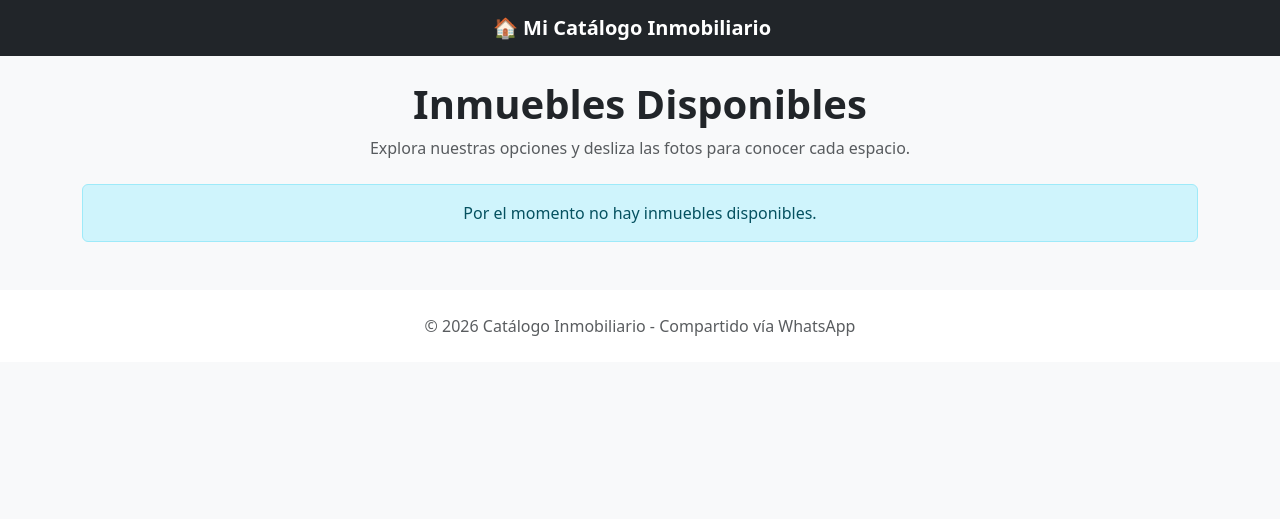
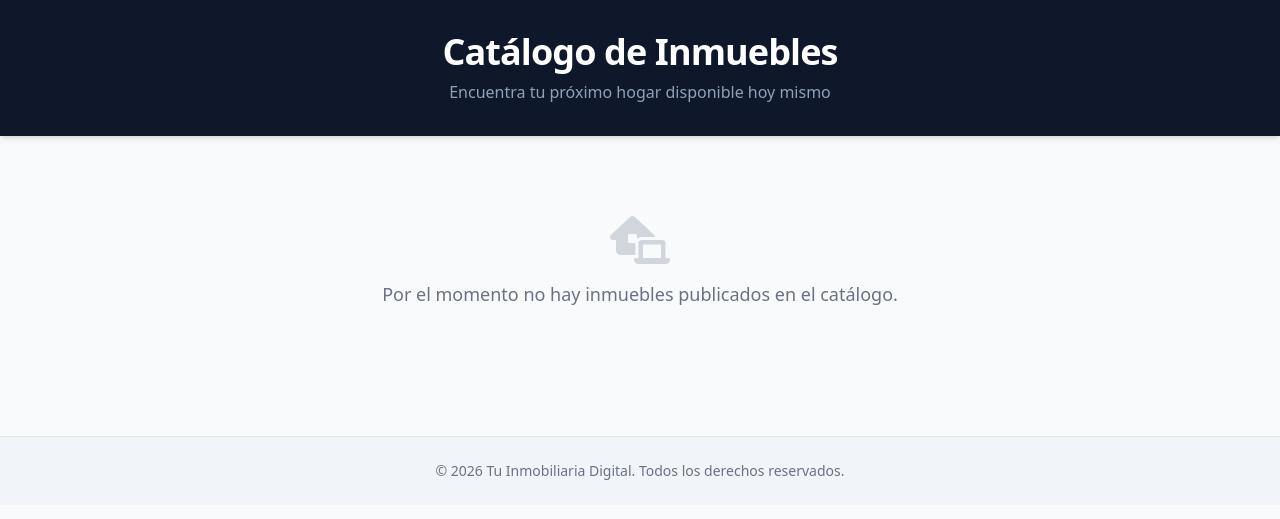
Before and after one commit to Ivan-Florez/mi-catalogo, a Flask app: page / in a window 1280 px wide. Shown: the top 519 px of the page. Run offline with Flask 3, Linux system fonts and the light colour scheme; parts of the project's set-up code (start-up, migrations or seed data) failed here and were passed over.

Commit message:
Add files via upload

```diff
--- a/templates/index.html
+++ b/templates/index.html
@@ -1,85 +1,96 @@
-{% extends 'base.html' %}
+<!DOCTYPE html>
+<html lang="es">
+<head>
+    <meta charset="UTF-8">
+    <meta name="viewport" content="width=device-width, initial-scale=1.0">
+    <title>Catálogo Inmobiliario</title>
+    <script src="https://cdn.jsdelivr.net/npm/@tailwindcss/browser@4"></script>
+    <link rel="stylesheet" href="https://cdnjs.cloudflare.com/ajax/libs/font-awesome/6.0.0/css/all.min.css">
+    <style>
+        .no-scrollbar::-webkit-scrollbar { display: none; }
+        .no-scrollbar { -ms-overflow-style: none; scrollbar-width: none; }
+    </style>
+</head>
+<body class="bg-gray-50 text-gray-800 font-sans">
 
-{% block content %}
-<div class="text-center my-4">
-    <h1 class="fw-bold">Inmuebles Disponibles</h1>
-    <p class="text-muted">Explora nuestras opciones y desliza las fotos para conocer cada espacio.</p>
-</div>
+    <header class="bg-slate-900 text-white py-8 px-4 text-center shadow-md">
+        <h1 class="text-3xl font-bold tracking-tight md:text-4xl">Catálogo de Inmuebles</h1>
+        <p class="text-slate-400 mt-2 text-sm md:text-base">Encuentra tu próximo hogar disponible hoy mismo</p>
+    </header>
 
-{% if not sectores %}
-    <div class="alert alert-info text-center">Por el momento no hay inmuebles disponibles.</div>
-{% endif %}
+    <main class="max-w-6xl mx-auto px-4 py-8">
 
-{% for sector, inmuebles in sectores.items() %}
-    <h2 class="sector-header">{{ sector }}</h2>
+        {% if not sectores %}
+            <div class="text-center py-12">
+                <i class="fa-solid fa-house-laptop text-5xl text-gray-300 mb-4"></i>
+                <p class="text-gray-500 text-lg">Por el momento no hay inmuebles publicados en el catálogo.</p>
+            </div>
+        {% else %}
 
-    {% for inm in inmuebles %}
-        <div class="card shadow-sm my-4 bg-white border-0 overflow-hidden">
-            <div class="row g-0">
-
-                <div class="col-md-6 p-4 d-flex flex-column justify-content-between">
-                    <div>
-                        <div class="mb-3 rounded overflow-hidden shadow-sm" style="height: 200px;">
-                            <img src="{{ url_for('static', filename='uploads/' + inm.imagen_principal) }}" class="w-100 h-100" style="object-fit: cover;" alt="Fachada o Portada">
-                        </div>
-
-                        <h3 class="fw-bold text-dark mb-1">{{ inm.titulo }}</h3>
-                        <h4 class="text-success fw-bold mb-3">{{ inm.precio }}</h4>
-                        <hr>
-                        <p class="text-secondary" style="white-space: pre-line; font-size: 1.05rem;">{{ inm.descripcion }}</p>
+            {% for sector, inmuebles in sectores.items() %}
+                <section class="mb-12">
+                    <div class="flex items-center space-x-3 mb-6 border-b border-gray-200 pb-2">
+                        <i class="fa-solid fa-location-dot text-red-500 text-xl"></i>
+                        <h2 class="text-2xl font-bold text-slate-800 capitalize">{{ sector }}</h2>
+                        <span class="bg-blue-100 text-blue-800 text-xs font-semibold px-2.5 py-0.5 rounded-full">
+                            {{ inmuebles|length }} disponibles
+                        </span>
                     </div>
 
-                    <div class="d-grid gap-2 mt-4">
-                        {% if inm.google_maps %}
-                            <a href="{{ inm.google_maps }}" target="_blank" class="btn btn-outline-secondary">📍 Ver Ubicación en Google Maps</a>
-                        {% endif %}
-                        <a href="https://wa.me/573005781358?text=Hola,%20estoy%20interesado%20en%20el%20inmueble:%20{{ inm.titulo }}%20del%20{{ inm.sector }}"
-                           target="_blank" class="btn btn-success btn-lg fw-bold">
-                           💬 Consultar Disponibilidad por WhatsApp
-                        </a>
-                    </div>
-                </div>
+                    <div class="grid grid-cols-1 md:grid-cols-2 lg:grid-cols-3 gap-6">
+                        {% for inm in inmuebles %}
+                            <div class="bg-white rounded-xl shadow-sm border border-gray-100 overflow-hidden hover:shadow-md transition-shadow flex flex-col justify-between">
 
-                <div class="col-md-6 bg-light" style="min-height: 430px;">
-                    <div id="carrusel-{{ inm.id }}" class="carousel slide h-100" data-bs-ride="false">
-                        <div class="carousel-inner h-100">
+                                <div>
+                                    <div class="relative h-56 bg-gray-200">
+                                        <img src="/uploads/{{ inm.imagen_principal }}" alt="{{ inm.titulo }}" class="w-full h-full object-cover">
+                                        <span class="absolute top-3 right-3 bg-green-500 text-white text-xs font-bold px-3 py-1 rounded-full shadow-sm">
+                                            $ {{ inm.precio }}
+                                        </span>
+                                    </div>
 
-                            {% if inm.galeria %}
-                                {% for foto in inm.galeria %}
-                                    <div class="carousel-item {% if loop.first %}active{% endif %} h-100">
-                                        <img src="{{ url_for('static', filename='uploads/' + foto.ruta_foto) }}" class="w-100 h-100" style="object-fit: cover; min-height: 430px;" alt="Áreas del inmueble">
-                                    </div>
-                                {% endfor %}
-                            {% else %}
-                                <div class="carousel-item active h-100 d-flex align-items-center justify-content-center bg-dark text-white-50">
-                                    <div class="text-center">
-                                        <span style="font-size: 3rem;">📸</span>
-                                        <p class="mt-2">No hay fotos adicionales de áreas internas.</p>
+                                    <div class="p-5">
+                                        <h3 class="text-lg font-bold text-slate-900 leading-snug mb-2">{{ inm.titulo }}</h3>
+                                        <p class="text-gray-600 text-sm mb-4 whitespace-pre-line">{{ inm.descripcion }}</p>
+
+                                        {% if inm.galeria %}
+                                            <p class="text-xs font-semibold text-gray-400 mb-2">Fotos de áreas internas/comunes:</p>
+                                            <div class="flex space-x-2 overflow-x-auto pb-3 no-scrollbar snap-x">
+                                                {% for foto in inm.galeria %}
+                                                    <div class="flex-shrink-0 w-24 h-16 bg-gray-100 rounded overflow-hidden snap-center border border-gray-200">
+                                                        <img src="/uploads/{{ foto.ruta_foto }}" alt="Áreas del inmueble" class="w-full h-full object-cover hover:scale-105 transition-transform duration-200">
+                                                    </div>
+                                                {% endfor %}
+                                            </div>
+                                        {% endif %}
                                     </div>
                                 </div>
-                            {% endif %}
 
-                        </div>
+                                <div class="p-5 pt-0 border-t border-gray-50 flex items-center gap-2 mt-auto">
+                                    {% if inm.google_maps %}
+                                        <a href="{{ inm.google_maps }}" target="_blank" class="flex-1 bg-slate-100 hover:bg-slate-200 text-slate-700 text-center py-2 px-3 rounded-lg text-sm font-semibold transition-colors flex items-center justify-center gap-1">
+                                            <i class="fa-solid fa-map-location-dot"></i> Ver Ubicación
+                                        </a>
+                                    {% endif %}
 
-                        {% if inm.galeria|length > 1 %}
-                            <button class="carousel-control-prev" type="button" data-bs-target="#carrusel-{{ inm.id }}" data-bs-slide="prev">
-                                <span class="carousel-control-prev-icon" aria-hidden="true" style="filter: drop-shadow(0px 2px 4px rgba(0,0,0,0.8));"></span>
-                            </button>
-                            <button class="carousel-control-next" type="button" data-bs-target="#carrusel-{{ inm.id }}" data-bs-slide="next">
-                                <span class="carousel-control-next-icon" aria-hidden="true" style="filter: drop-shadow(0px 2px 4px rgba(0,0,0,0.8));"></span>
-                            </button>
-                        {% endif %}
+                                    <a href="https://wa.me/573000000000?text=Hola,%20estoy%20interesado%20en%20el%20inmueble:%20{{ inm.titulo }}%20en%20el%20sector%20{{ inm.sector }}" target="_blank" class="flex-1 bg-green-500 hover:bg-green-600 text-white text-center py-2 px-3 rounded-lg text-sm font-semibold transition-colors flex items-center justify-center gap-1 shadow-sm">
+                                        <i class="fa-brands fa-whatsapp text-base"></i> Consultar Disponibilidad
+                                    </a>
+                                </div>
 
-                        <div class="position-absolute bottom-0 end-0 bg-dark text-white px-3 py-1 m-2 rounded-pill small" style="--bs-bg-opacity: .7;">
-                            📸 {{ inm.galeria|length }} Fotos de áreas internas
-                        </div>
+                            </div>
+                        {% endfor %}
                     </div>
-                </div>
+                </section>
+            {% endfor %}
 
-            </div>
-        </div>
-    {% endfor %}
-{% endfor %}
+        {% endif %}
 
-<script src="https://cdn.jsdelivr.net/npm/bootstrap@5.3.0/dist/js/bootstrap.bundle.min.js"></script>
-{% endblock %}
+    </main>
+
+    <footer class="bg-slate-100 text-center py-6 border-t border-gray-200 mt-12 text-sm text-gray-500">
+        © 2026 Tu Inmobiliaria Digital. Todos los derechos reservados.
+    </footer>
+
+</body>
+</html>
```
